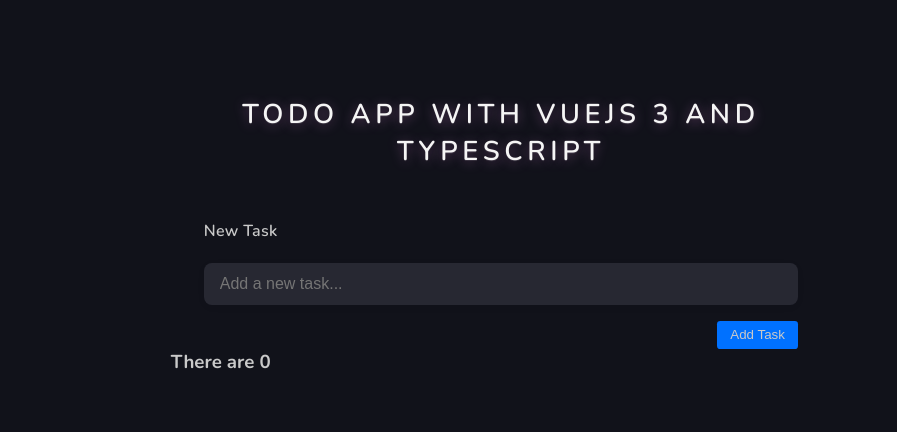
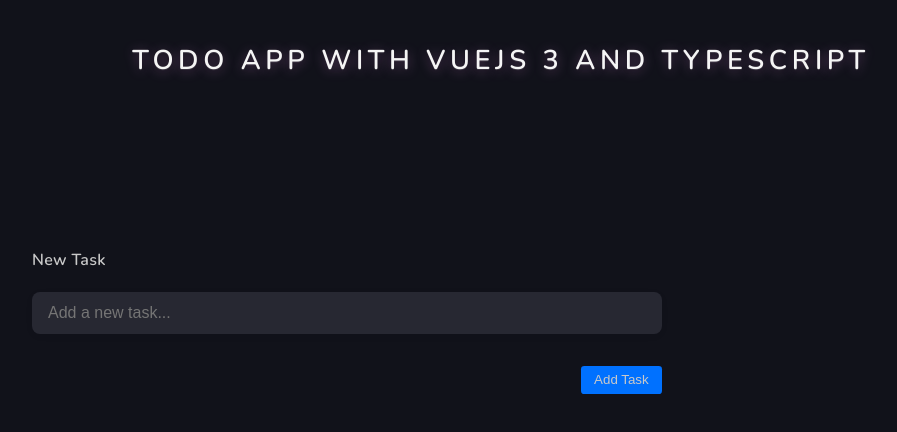
Before and after one commit to DiegoRoar/vue_todo, a Vue app: page / in a window 1280 px wide. Shown: the top 432 px of the page, without its empty margins (139-1036 px from the left). Built offline with nearby package versions, Linux system fonts and the light colour scheme.

Commit message:
Add error for empty submit
Add error for empty submit

```diff
--- a/src/App.vue
+++ b/src/App.vue
@@ -1,9 +1,9 @@
 <template>
   <div class="container">
+    <h1 class="title">{{ title }}</h1>
     <main>
-      <h1 class="title">{{ title }}</h1>
       <TodoForm @add-task="addTask" />
-      <h3>There are {{ tasks.length }}</h3>
+      <article v-for="task in tasks" :key="task.id">{{ task.title }}</article>
     </main>
   </div>
 </template>
--- a/src/assets/main.css
+++ b/src/assets/main.css
@@ -44,6 +44,9 @@
 
 main {
   padding: min(5em, 7%);
+  display: grid;
+  grid-template-columns: repeat(2, 1fr);
+  gap: 2em;
 }
 
 main p {
@@ -51,7 +54,7 @@
 }
 
 .container {
-  max-width: 800px;
+  max-width: 1200px;
   width: 100%;
   margin: 0 auto;
   padding: 2rem 1rem;
--- a/src/components/TodoForm.vue
+++ b/src/components/TodoForm.vue
@@ -7,7 +7,14 @@
       id="newTask"
       type="text"
       placeholder="Add a new task..."
+      :aria-invalid="!!error || undefined"
+      @input="error = ''"
     />
+    <div class="error-group">
+      <small v-if="error" class="small-error">{{ error }}</small>
+      <!-- <small v-else" class="small-ok">{{ }}</small> -->
+    </div>
+
     <div class="btn-container">
       <button type="submit" class="btn">Add Task</button>
     </div>
@@ -21,11 +28,16 @@
 const emit = defineEmits<{
   addTask: [newTask: string];
 }>();
+
+const error = ref("");
+
 // functions
 const formSubmitted = () => {
   if (newTask.value.trim()) {
     emit("addTask", newTask.value.trim());
     newTask.value = "";
+  } else {
+    error.value = "Task cannot be empty!";
   }
 };
 </script>
@@ -75,4 +87,16 @@
   justify-content: flex-end;
   width: 100%;
 }
+
+.error-group {
+  width: 100%;
+  display: flex;
+  justify-content: flex-start;
+}
+.small-error {
+  color: red;
+  font-size: 0.8rem;
+  margin-top: -0.5rem;
+  text-align: left;
+}
 </style>
```
